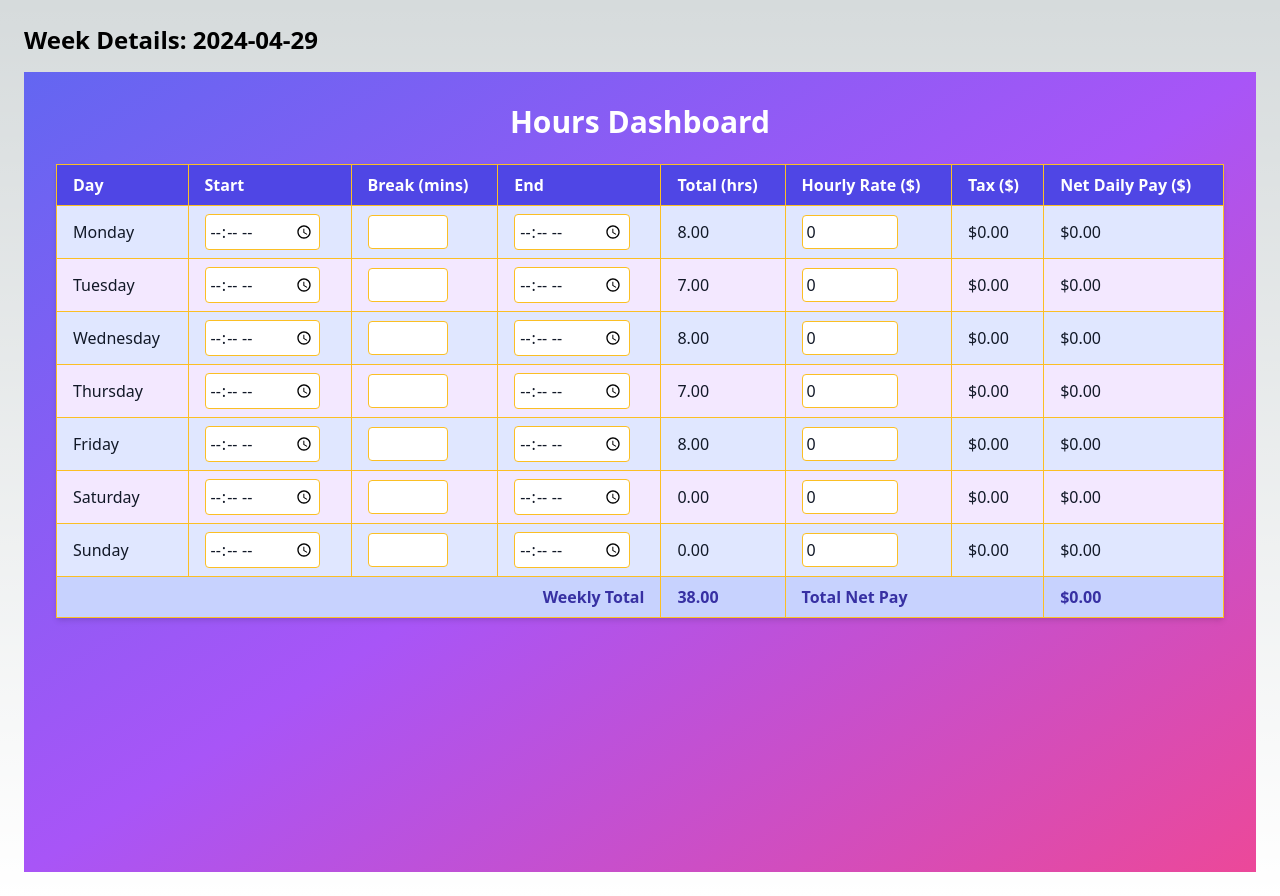
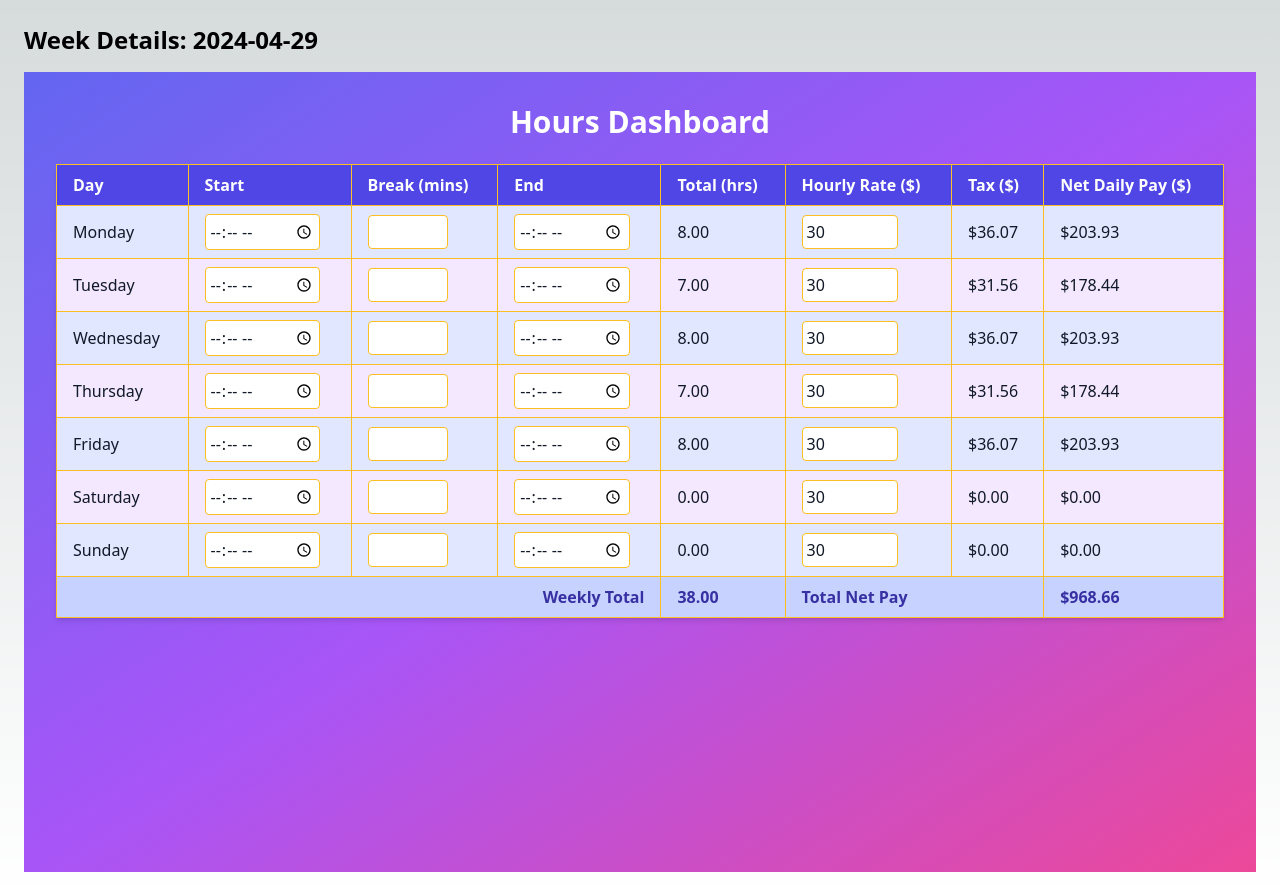
Before and after one commit to leethor92/time-tracker, a Next.js app: page /week/1 in a window 1280 px wide. Built offline with nearby package versions, Linux system fonts and the light colour scheme.

Commit message:
made changes to test suite

```diff
--- a/components/HoursDashboard.tsx
+++ b/components/HoursDashboard.tsx
@@ -1,18 +1,15 @@
 import React, { useState } from "react";
 import { DayEntry } from "../models/DayModel";
-import { WeekEntry } from "../models/WeekModel";
+import { WeekEntry, calculateWeeklyNetPay } from "../models/WeekModel";
 import { daysOfWeek } from "../utils/constants";
 
 interface HoursDashboardProps {
   weekData: WeekEntry;
 }
-const TAX_RATE = 0.1503; // 15% tax rate
 
 export default function HoursDashboard({ weekData }: HoursDashboardProps) {
   const [hours, setHours] = useState<Record<string, DayEntry>>(weekData.hours);
-  const [hourlyRates, setHourlyRates] = useState<Record<string, number>>(
-    Object.fromEntries(daysOfWeek.map(day => [day, 0]))
-  );
+  const [hourlyRates, setHourlyRates] = useState<Record<string, number>>(weekData.hourlyRates);
 
   const handleChange = (day: string, field: "start" | "end" | "break", value: string) => {
     const updatedDay = {
@@ -37,10 +34,7 @@ export default function HoursDashboard({ weekData }: HoursDashboardProps) {
   };
 
   const weeklyTotalHours = Object.values(hours).reduce((sum, day) => sum + day.total, 0);
-  const weeklyTotalPay = daysOfWeek.reduce(
-    (sum, day) => sum + (hourlyRates[day] * hours[day].total),
-    0
-  );
+  const weeklyNetPay = calculateWeeklyNetPay(hours, hourlyRates); // Use the imported function
 
   return (
     <div className="p-8 bg-gradient-to-br from-indigo-500 via-purple-500 to-pink-500 min-h-screen text-white">
@@ -64,8 +58,8 @@ export default function HoursDashboard({ weekData }: HoursDashboardProps) {
             const rate = hourlyRates[day];
             const totalHours = hours[day].total;
             const dailyPay = rate * totalHours;
-            const tax = dailyPay * TAX_RATE;
-            const netPay = dailyPay - tax; // Calculate net pay here
+            const tax = dailyPay * 0.1503;
+            const netPay = dailyPay - tax;
 
             return (
               <tr
@@ -108,7 +102,7 @@ export default function HoursDashboard({ weekData }: HoursDashboardProps) {
                   />
                 </td>
                 <td className="border border-amber-400 px-4 py-2">${tax.toFixed(2)}</td>
-                <td className="border border-amber-400 px-4 py-2">${netPay.toFixed(2)}</td> {/* Show net pay */}
+                <td className="border border-amber-400 px-4 py-2">${netPay.toFixed(2)}</td>
               </tr>
             );
           })}
@@ -117,8 +111,8 @@ export default function HoursDashboard({ weekData }: HoursDashboardProps) {
               Weekly Total
             </td>
             <td className="border border-amber-400 px-4 py-2">{weeklyTotalHours.toFixed(2)}</td>
-            <td className="border border-amber-400 px-4 py-2" colSpan={2}>Total Net Pay</td> {/* Total Net Pay */}
-            <td className="border border-amber-400 px-4 py-2">${(weeklyTotalPay - (weeklyTotalPay * TAX_RATE)).toFixed(2)}</td>
+            <td className="border border-amber-400 px-4 py-2" colSpan={2}>Total Net Pay</td>
+            <td className="border border-amber-400 px-4 py-2">${weeklyNetPay.toFixed(2)}</td>
           </tr>
         </tbody>
       </table>
--- a/pages/week/[weekId].tsx
+++ b/pages/week/[weekId].tsx
@@ -37,7 +37,16 @@ export default function WeekDetails() {
         Friday: { start: "", end: "", break: 0, total: 8 },
         Saturday: { start: "", end: "", break: 0, total: 0 },
         Sunday: { start: "", end: "", break: 0, total: 0 }
-      }
+      },
+      hourlyRates: {
+        Monday: 30,
+        Tuesday: 30,
+        Wednesday: 30,
+        Thursday: 30,
+        Friday: 30,
+        Saturday: 30,
+        Sunday: 30,
+      },
     },
     {
       id: "2",
@@ -50,7 +59,16 @@ export default function WeekDetails() {
         Friday: { start: "", end: "", break: 0, total: 8 },
         Saturday: { start: "", end: "", break: 0, total: 0 },
         Sunday: { start: "", end: "", break: 0, total: 0 }
-      }
+      },
+      hourlyRates: {
+        Monday: 30,
+        Tuesday: 30,
+        Wednesday: 30,
+        Thursday: 30,
+        Friday: 30,
+        Saturday: 30,
+        Sunday: 30,
+      },
     },
   ];
 
```
Also changed, not shown: 1 other file (tests, documents, lock files or other folders).
